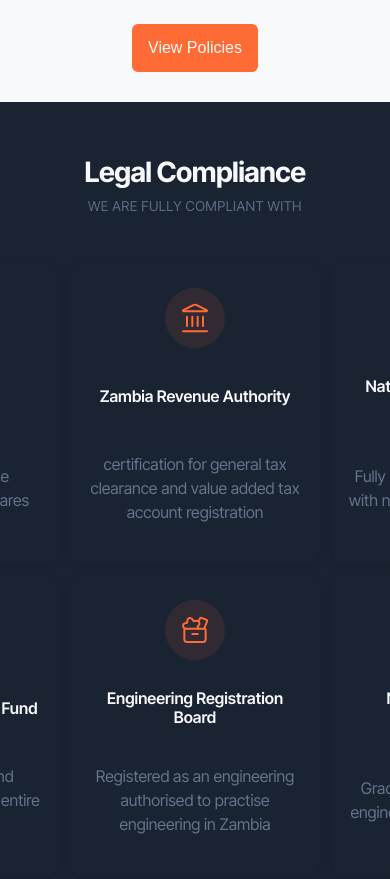
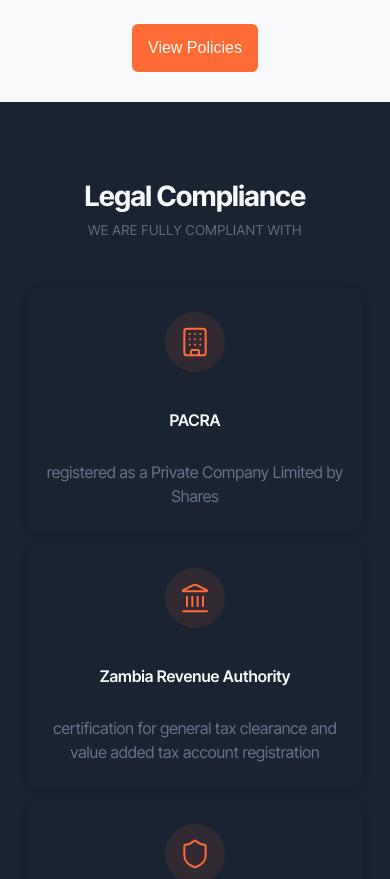
Before and after one commit to nkowanitemwani/makaenergiesdotcom, a Next.js app: page /about in a window 390 px wide. Shown: the part 1700-2579 px from the top of the page. Built offline with nearby package versions, Linux system fonts and the light colour scheme.

Commit message:
add screen responsiveness to compliance grid

```diff
--- a/src/app/components/grids/compliancegrid/compliance.module.css
+++ b/src/app/components/grids/compliancegrid/compliance.module.css
@@ -1,16 +1,75 @@
 .complianceGrid {
     background-color: #1a2332;
+    padding: 3rem 2rem;
 }
 
 .cardContainer {
     display: grid;
-    justify-content: space-evenly;
     grid-template-columns: repeat(3, 250px);
-    grid-template-rows: repeat(2, 300px);
-    row-gap: 0.75rem;
-    column-gap: 0.75rem;
+    gap: 0.75rem;
     max-width: 1200px;
     margin: 0 auto;
     width: 100%;
     justify-content: center;
 }
+
+/* Large tablet (3 columns → 2 columns) */
+@media screen and (max-width: 1024px) {
+    .complianceGrid {
+        padding: 2.5rem 1.5rem;
+    }
+
+    .cardContainer {
+        grid-template-columns: repeat(2, 250px);
+        gap: 1rem;
+    }
+}
+
+/* Tablet (2 columns, slightly smaller cards) */
+@media screen and (max-width: 768px) {
+    .complianceGrid {
+        padding: 2rem 1rem;
+    }
+
+    .cardContainer {
+        grid-template-columns: repeat(2, minmax(200px, 250px));
+        gap: 1rem;
+        max-width: 600px;
+    }
+}
+
+/* Large mobile (switch to 1 column) */
+@media screen and (max-width: 640px) {
+    .complianceGrid {
+        padding: 2rem 1rem;
+    }
+
+    .cardContainer {
+        grid-template-columns: 1fr;
+        gap: 1rem;
+        max-width: 400px;
+    }
+}
+
+/* Small mobile */
+@media screen and (max-width: 480px) {
+    .complianceGrid {
+        padding: 1.5rem 0.75rem;
+    }
+
+    .cardContainer {
+        gap: 0.75rem;
+        max-width: 350px;
+    }
+}
+
+/* Very small screens */
+@media screen and (max-width: 320px) {
+    .complianceGrid {
+        padding: 1rem 0.5rem;
+    }
+
+    .cardContainer {
+        gap: 0.5rem;
+    }
+}
```
